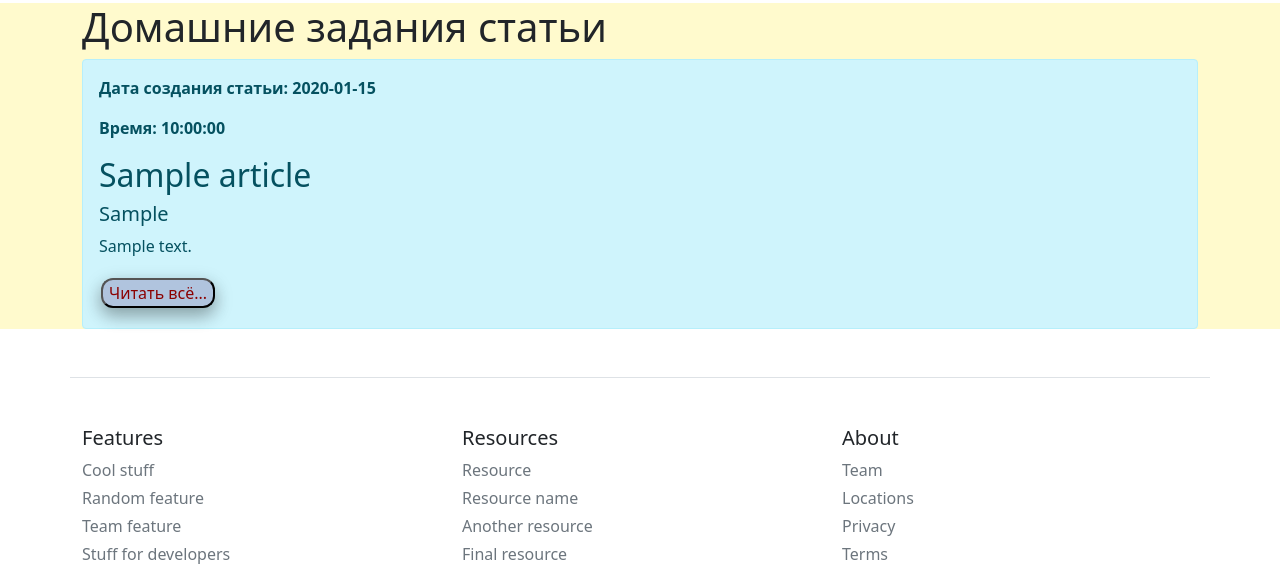
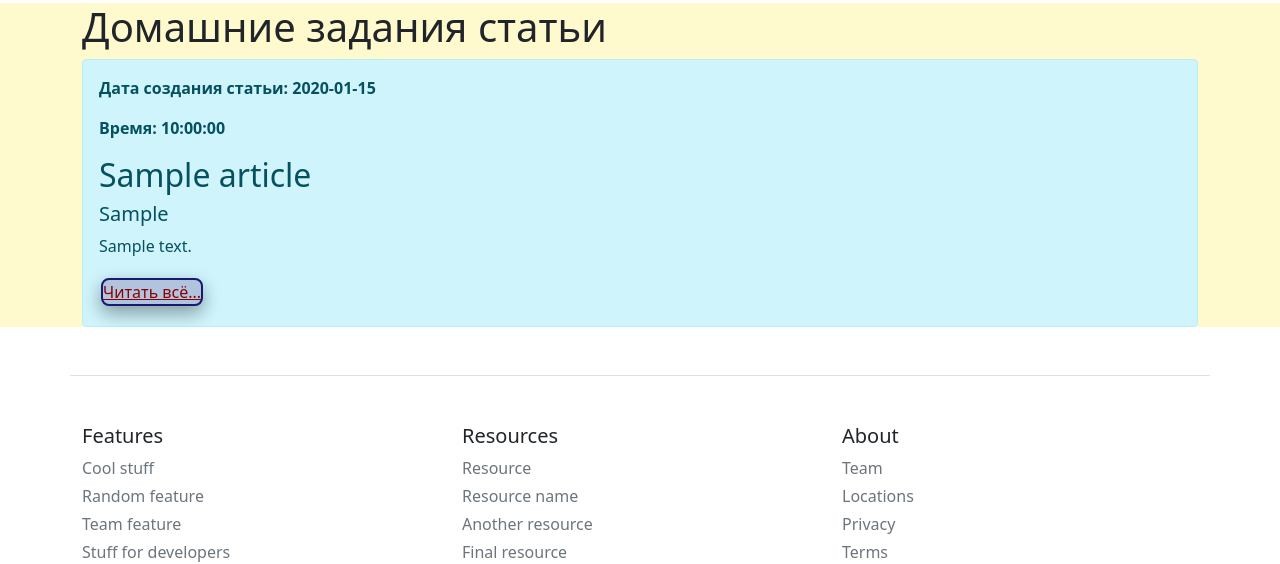
Before and after one commit to OlgaSergeevna22/Flask, a Flask app: page /homework in a window 1280 px wide. Shown: the part 86-650 px from the top of the page. Run offline with Flask 2, Linux system fonts and the light colour scheme; tables that the repository leaves empty hold one stand-in row (values such as "Sample post").

Commit message:
func_button

```diff
--- a/app.py
+++ b/app.py
@@ -31,8 +31,13 @@ def about():
 
 @app.route('/posts')
 def posts():
-    articles = Article.query.order_by(Article.date).all()
+    articles = Article.query.order_by(Article.date.desc()).all()
     return render_template('posts.html', articles=articles)
+
+@app.route('/posts/<int:id>')
+def posts_detail(id):
+    article = Article.query.get(id)
+    return render_template('posts_detail.html', article=article)
 
 
 @app.route('/create-article', methods=['POST', 'GET'])
@@ -56,7 +61,7 @@ def create_article():
 
 @app.route('/homework')
 def homework():
-    articls = Article.query.order_by(Article.date).all()
+    articls = Article.query.order_by(Article.date.desc()).all()
     return render_template('home_page.html', articles=articls)
 
 
--- a/templates/home_page.html
+++ b/templates/home_page.html
@@ -1,7 +1,8 @@
 <style>
 .button {
     background-color: LightSteelBlue;
-    border-radius: 12px;
+    border: 2px solid MidnightBlue;
+    border-radius: 8px;
     color: DarkRed;
     padding: 16px 40p;
     text-align: center;
@@ -16,7 +17,6 @@
 }
 
 
-
 </style>
 {%extends 'base.html'%}
 
@@ -26,15 +26,15 @@
 
 {%block body%}
 <div class="container">
-<h1>Домашние задания статьи</h1>
-{%for el in articles%}
+    <h1>Домашние задания статьи</h1>
+    {%for el in articles%}
     <div class="alert alert-info">
         <p><b>Дата создания статьи: {{el.date.date()}}</b></p>
         <p><b>Время: {{el.updated.time().replace(microsecond=0)}}</b></p>
         <h2>{{el.title}}</h2>
         <h5>{{el.intro}}</h5>
         <p>{{el.text}}</p>
-        <button class="button" >Читать всё...</button>
+        <a href="/posts/{{el.id}}" class="button">Читать всё...</a>
     </div>
 
     {%endfor%}
--- a/templates/posts.html
+++ b/templates/posts.html
@@ -14,7 +14,7 @@
         <h2>{{el.title}}</h2>
         <h5>{{el.intro}}</h5>
         <p>{{el.text}}</p>
-        <button class="btn btn.warning">Читать всё...</button>
+        <a href="/posts/{{el.id}}" class="btn btn.warning" style=" border: 1px solid MidnightBlue " >Читать всё...</a>
     </div>
 
     {%endfor%}
```
Also changed, not shown: templates/posts_detail.html (added, +17 -0 lines).
